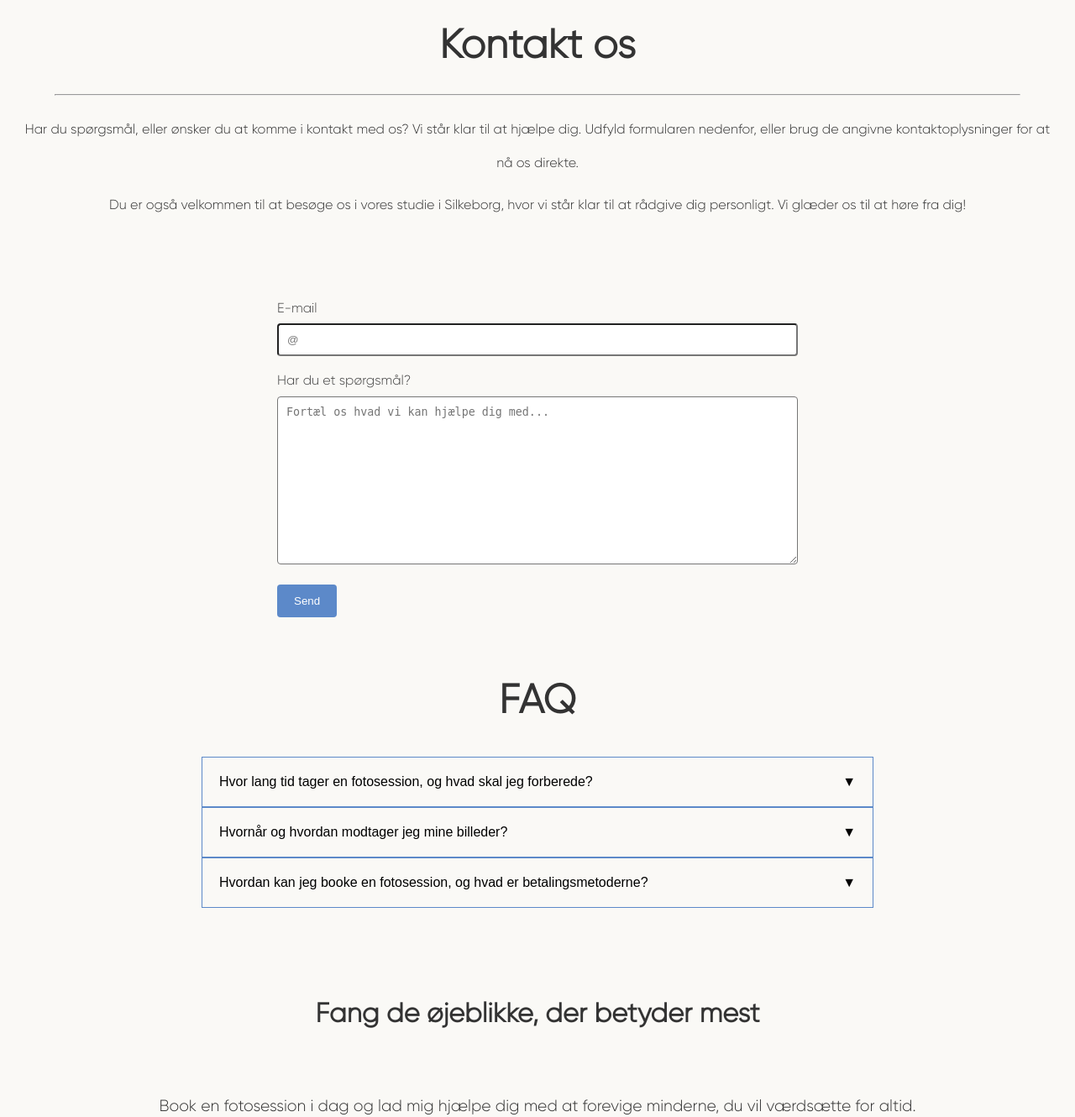
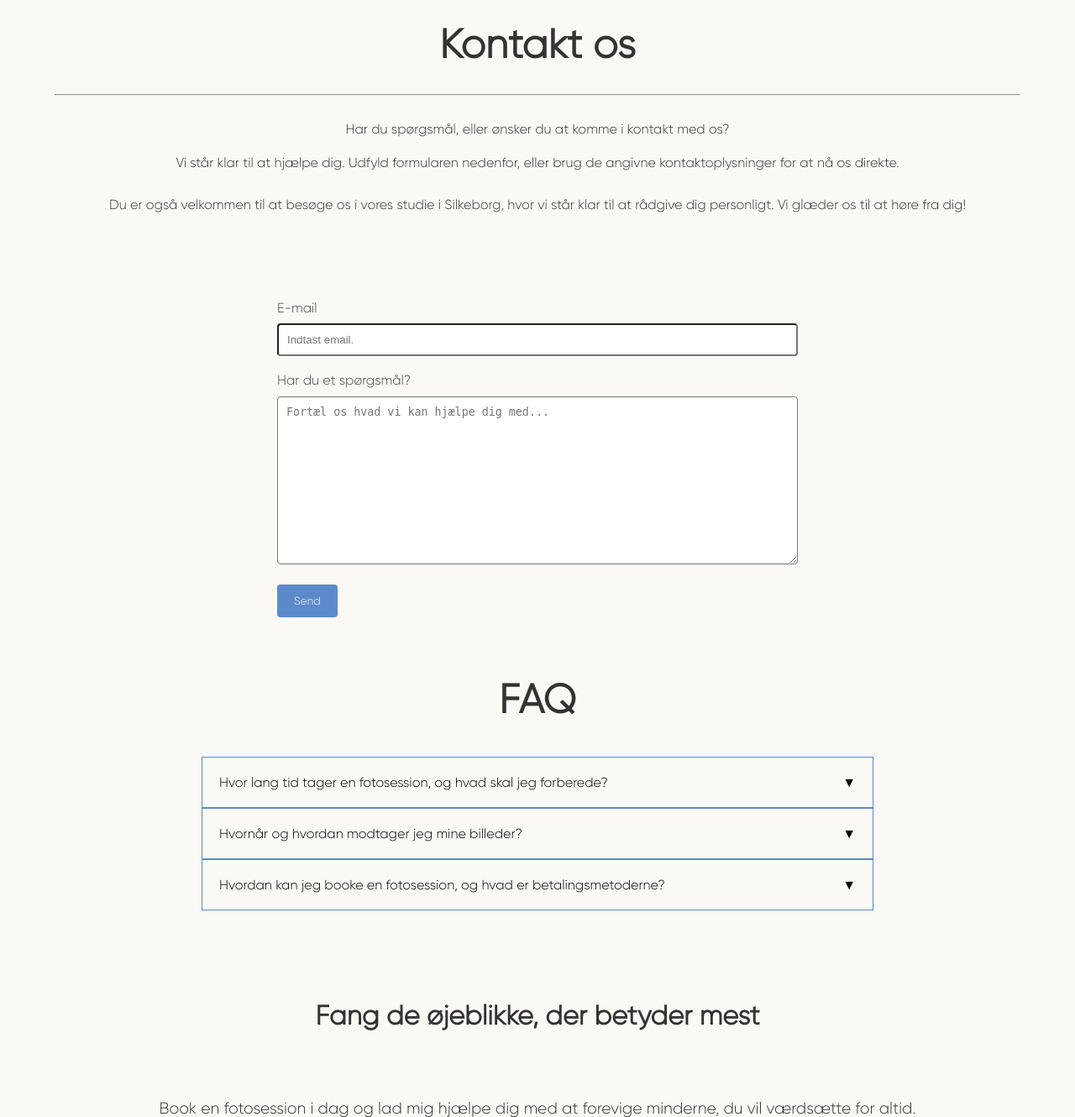
Before and after one commit to walthemort/kpfoto, a PHP site: page /contact.html in a window 1280 px wide. Shown: the part 105-1435 px from the top of the page at 84% size. Run offline with PHP 8.4, Linux system fonts and the light colour scheme.

Commit message:
Fixes
Fixes

```diff
--- a/KPFOTO/contact.html
+++ b/KPFOTO/contact.html
@@ -45,7 +45,7 @@
         <h1>Kontakt os</h1>
         <hr class="divider">
         <p>
-          Har du spørgsmål, eller ønsker du at komme i kontakt med os? Vi står klar til at hjælpe dig. Udfyld formularen nedenfor, eller brug de angivne kontaktoplysninger for at nå os direkte.
+          Har du spørgsmål, eller ønsker du at komme i kontakt med os? <br> Vi står klar til at hjælpe dig. Udfyld formularen nedenfor, eller brug de angivne kontaktoplysninger for at nå os direkte.
         </p>
         <p>
           Du er også velkommen til at besøge os i vores studie i Silkeborg, hvor vi står klar til at rådgive dig personligt. Vi glæder os til at høre fra dig!
@@ -53,10 +53,10 @@
 
         <!--Spørgsmål/formular-->
         <div class="container">
-          <form action="action_page.php">
+          <form>
 
             <label for="fname">E-mail</label>
-            <input type="text" id="email" name="e-mail" placeholder="@">
+            <input type="text" id="email" name="e-mail" placeholder="Indtast email.">
 
             <label for="subject">Har du et spørgsmål?</label>
             <textarea id="subject" name="subject" placeholder="Fortæl os hvad vi kan hjælpe dig med..." style="height:200px"></textarea>
--- a/KPFOTO/css/contact.css
+++ b/KPFOTO/css/contact.css
@@ -242,6 +242,7 @@ input[type=submit] {
   border: none;
   border-radius: 4px;
   cursor: pointer;
+  font-family: 'Gilroy', sans-serif;
 }
 
 
@@ -252,6 +253,7 @@ input[type=submit] {
   margin-left: 300px;
   margin-right: 300px;
   padding: 10px;
+  font-family: 'Gilroy', sans-serif;
 }
 
 /* main FAQ container */
@@ -266,6 +268,7 @@ input[type=submit] {
     text-align: center;
     margin-bottom: 30px;
     color: #333;
+    font-family: 'Gilroy', sans-serif;
   }
 
   /* FAQ box */
@@ -287,6 +290,7 @@ input[type=submit] {
     cursor: pointer;
     position: relative;
     transition: background-color 0.3s ease;
+    font-family: 'Gilroy', sans-serif;
   }
 
   /* Hover effect */
```
